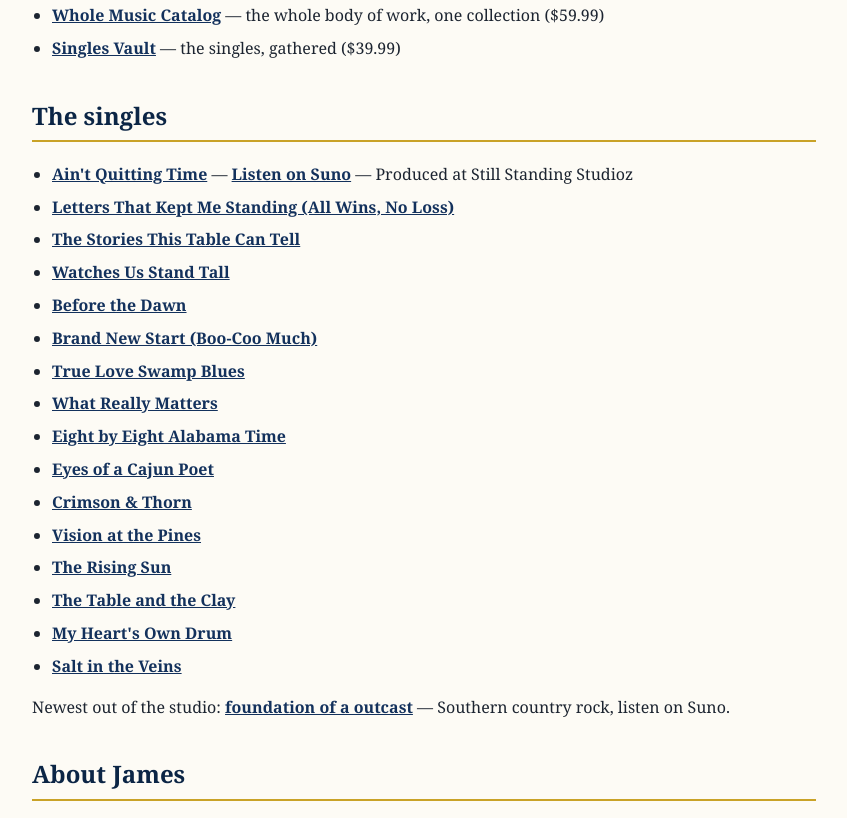
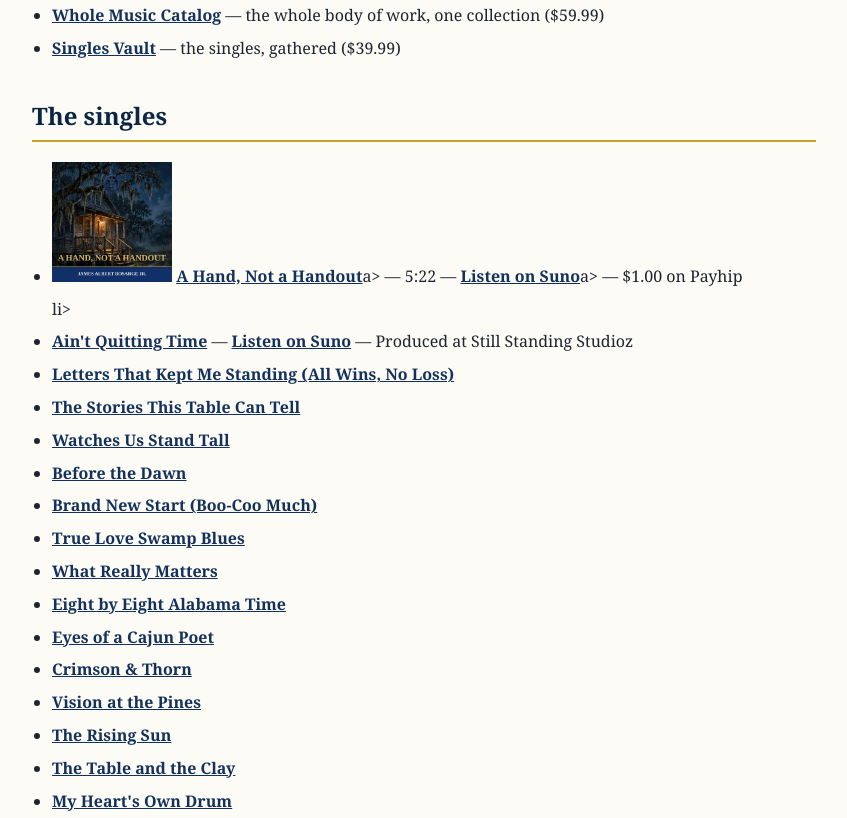
Before and after one commit to Stillstanding-inc/stillstandingstudioz, a plain HTML site: page index.html in a window 1280 px wide. Shown: the part 1113-1931 px from the top of the page, without its empty margins (216-1063 px from the left). Drawn offline with Linux system fonts and the light colour scheme.

Commit message:
Add single: A Hand, Not a Handout

```diff
--- a/index.html
+++ b/index.html
@@ -72,6 +72,7 @@
 
   <h2>The singles</h2>
   <ul>
+    <li><img src="covers/a-hand-not-a-handout-cover.jpg" alt="A Hand, Not a Handout cover" width="120"> <a href="https://payhip.com/StillStandingEnterprises">A Hand, Not a Handout</a>a> — 5:22 — <a href="https://suno.com/s/iM2kTUAoAuDVcmN1">Listen on Suno</a>a> — $1.00 on Payhip</li>li>
     <li><a href="https://payhip.com/b/l4XiM">Ain't Quitting Time</a> — <a href="https://suno.com/s/Zsb4sughSzGC9cqD">Listen on Suno</a> — Produced at Still Standing Studioz</li>
     <li><a href="https://payhip.com/b/jv2yE">Letters That Kept Me Standing (All Wins, No Loss)</a></li>
     <li><a href="https://payhip.com/b/ByYhw">The Stories This Table Can Tell</a></li>
```
